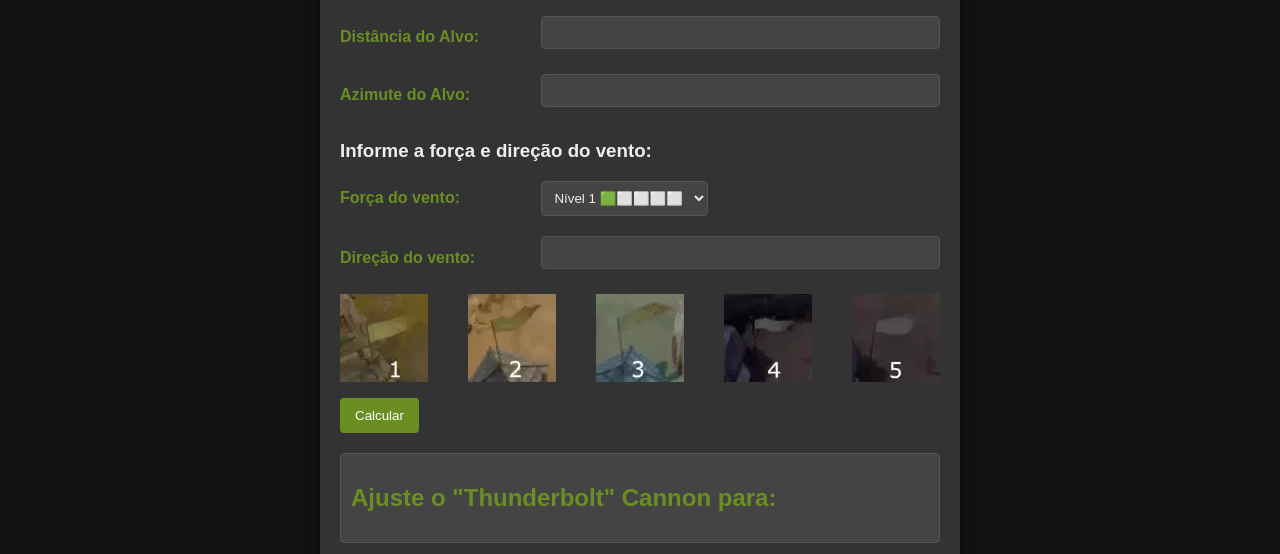
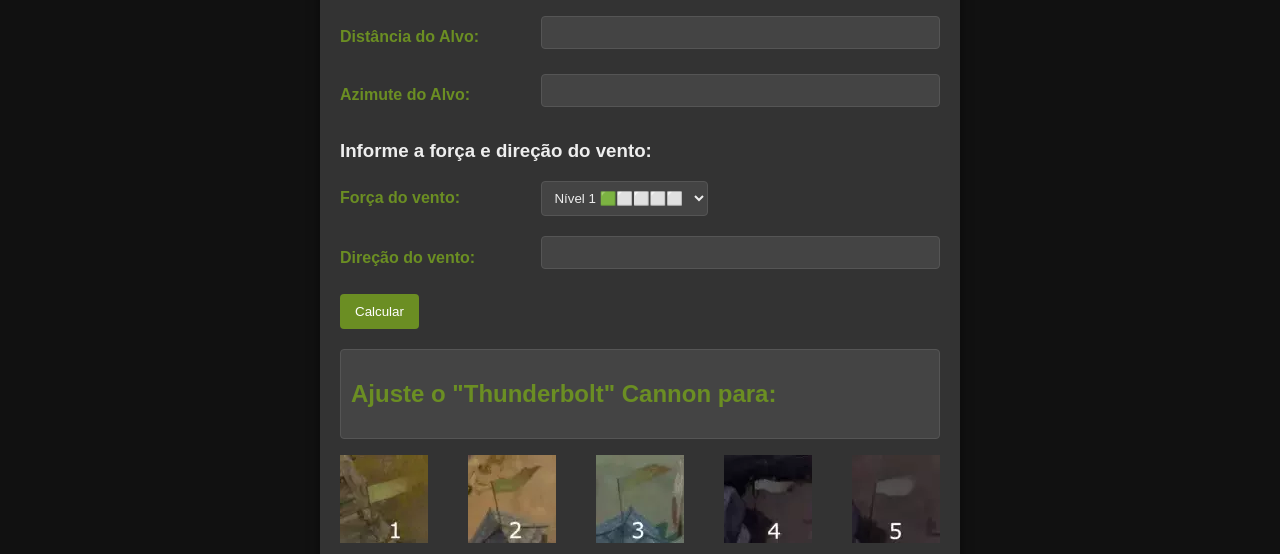
Before and after one commit to UBGEgaz/artycalc, a plain HTML site: page Artilharia/Thunderbolt Cannon.html in a window 1280 px wide. Shown: the part 398-952 px from the top of the page. Drawn offline with nearby package versions, Linux system fonts and the light colour scheme.

Commit message:
Update Thunderbolt Cannon.html

```diff
--- a/Artilharia/Thunderbolt Cannon.html
+++ b/Artilharia/Thunderbolt Cannon.html
@@ -35,21 +35,19 @@
         <label for="azimuteB">Direção do vento:</label>
         <input type="number" id="azimuteB" step="any">
     </div>
-
-<div class="flags">
+    <button onclick="calcular()">Calcular</button>
+    <div id="resultados">
+        <h2>Ajuste o "Thunderbolt" Cannon para:</h2>
+        <p id="resultadoDistanciaC"></p>
+        <p id="resultadoAzimuteC"></p>
+    </div>
+<p></p><div class="flags">
         <img src="/artycalc/img/flags/flag1.webp">
         <img src="/artycalc/img/flags/flag2.webp">
         <img src="/artycalc/img/flags/flag3.webp">
         <img src="/artycalc/img/flags/flag4.webp">
         <img src="/artycalc/img/flags/flag5.webp">
     </div><p>
-
-    <button onclick="calcular()">Calcular</button>
-    <div id="resultados">
-        <h2>Ajuste o "Thunderbolt" Cannon para:</h2>
-        <p id="resultadoDistanciaC"></p>
-        <p id="resultadoAzimuteC"></p>
-    </div>
     </div>
 </body>
 
```
